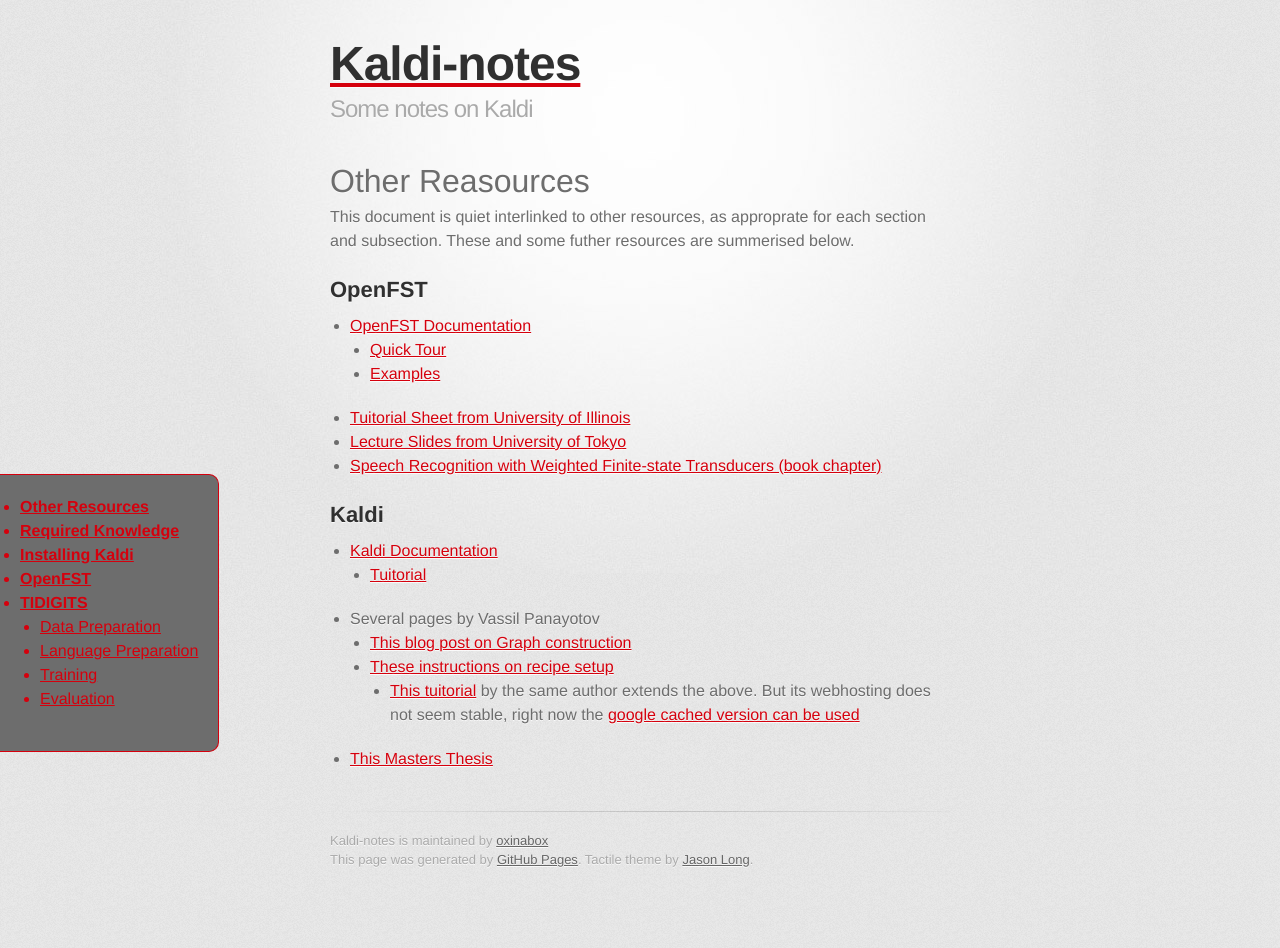
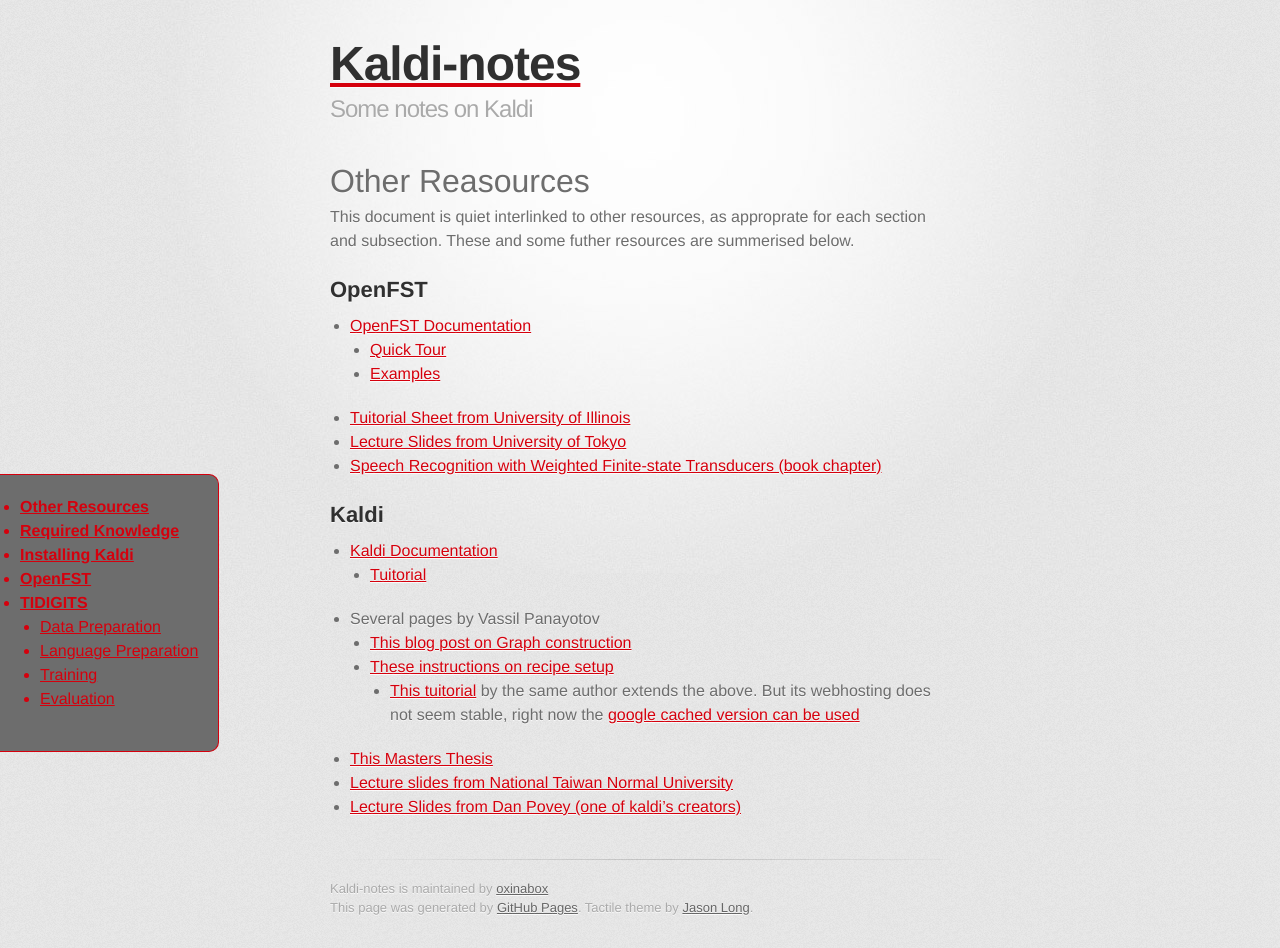
Before and after one commit to oxinabox/Kaldi-Notes, a Jekyll site: the page built from resources.md, in a window 1280 px wide and 948 px high. Built offline with Jekyll 4.4.1, drawn with Linux system fonts in a browser that asks for light colours; some web fonts are replaced; Markdown is read by kramdown in place of the engine named in the settings.

Commit message:
=quick submission.

```diff
--- a/resources.md
+++ b/resources.md
@@ -24,3 +24,5 @@
     - [These instructions on recipe setup](http://vpanayotov.blogspot.com.au/2012/02/poor-mans-kaldi-recipe-setup.html)
         - [This tuitorial](http://analytcz.com/kaldi-hybrid-mlphmm-asr-2/) by the same author extends the above. But its webhosting does not seem stable, right now the [google cached version can be used](http://webcache.googleusercontent.com/search?q=cache:z-MGlCv917sJ:analytcz.com/kaldi-hybrid-mlphmm-asr-2/)
  - [This Masters Thesis](https://github.com/oplatek/kaldi-thesis/blob/master/text/tags/oplatek_thesis013.pdf?raw=true)
+ - [Lecture slides from National Taiwan Normal University](http://berlin.csie.ntnu.edu.tw/Courses/Speech%20Recognition/Lectures2013/SP2013F_Lecture14-Introduction%20to%20the%20Kaldi%20toolkit.pdf)
+ - [Lecture Slides from Dan Povey (one of kaldi's creators)](http://danielpovey.com/kaldi-lectures.html)
```
Also changed, not shown: tidigits/TODO.md (+0 -3 lines).
